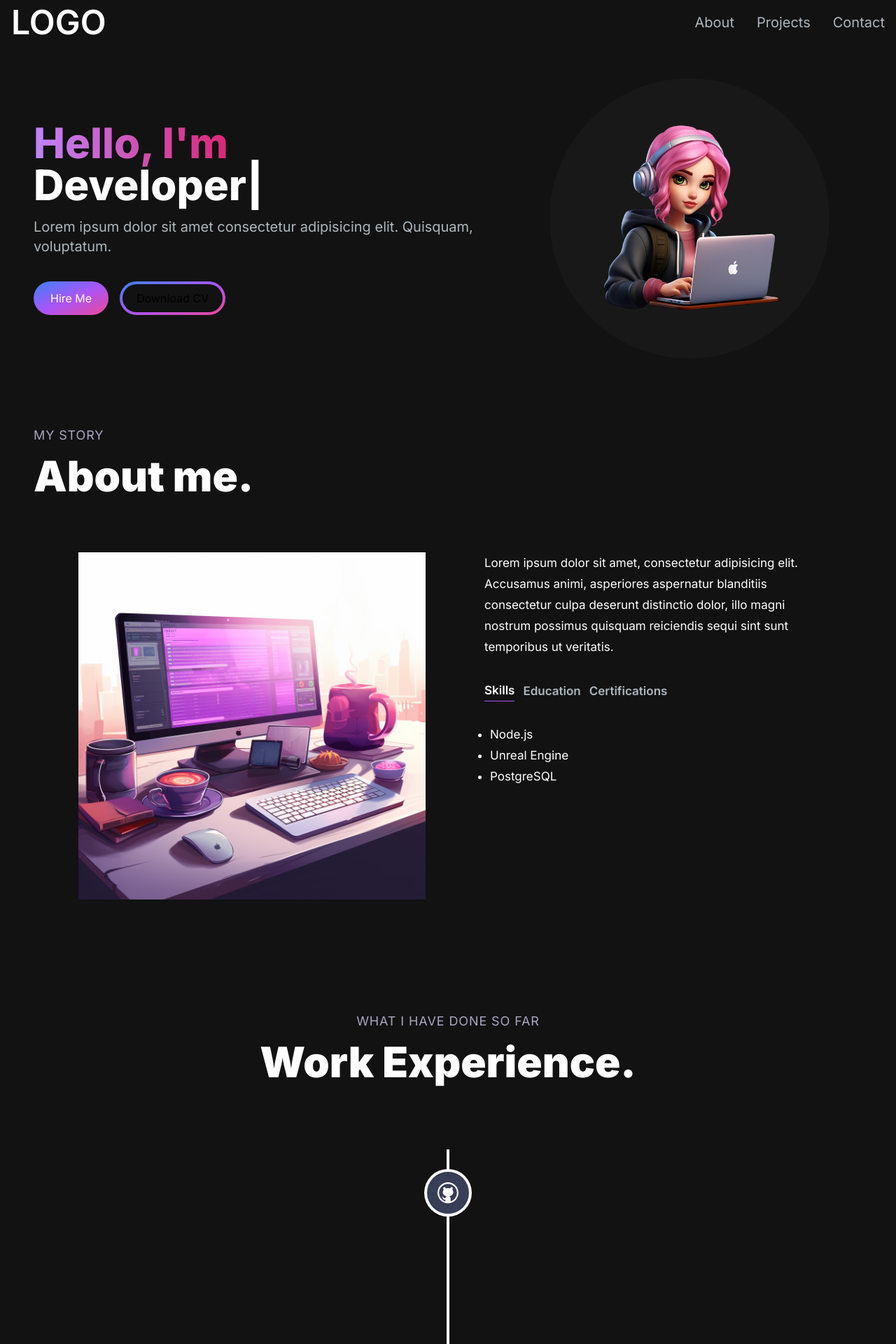
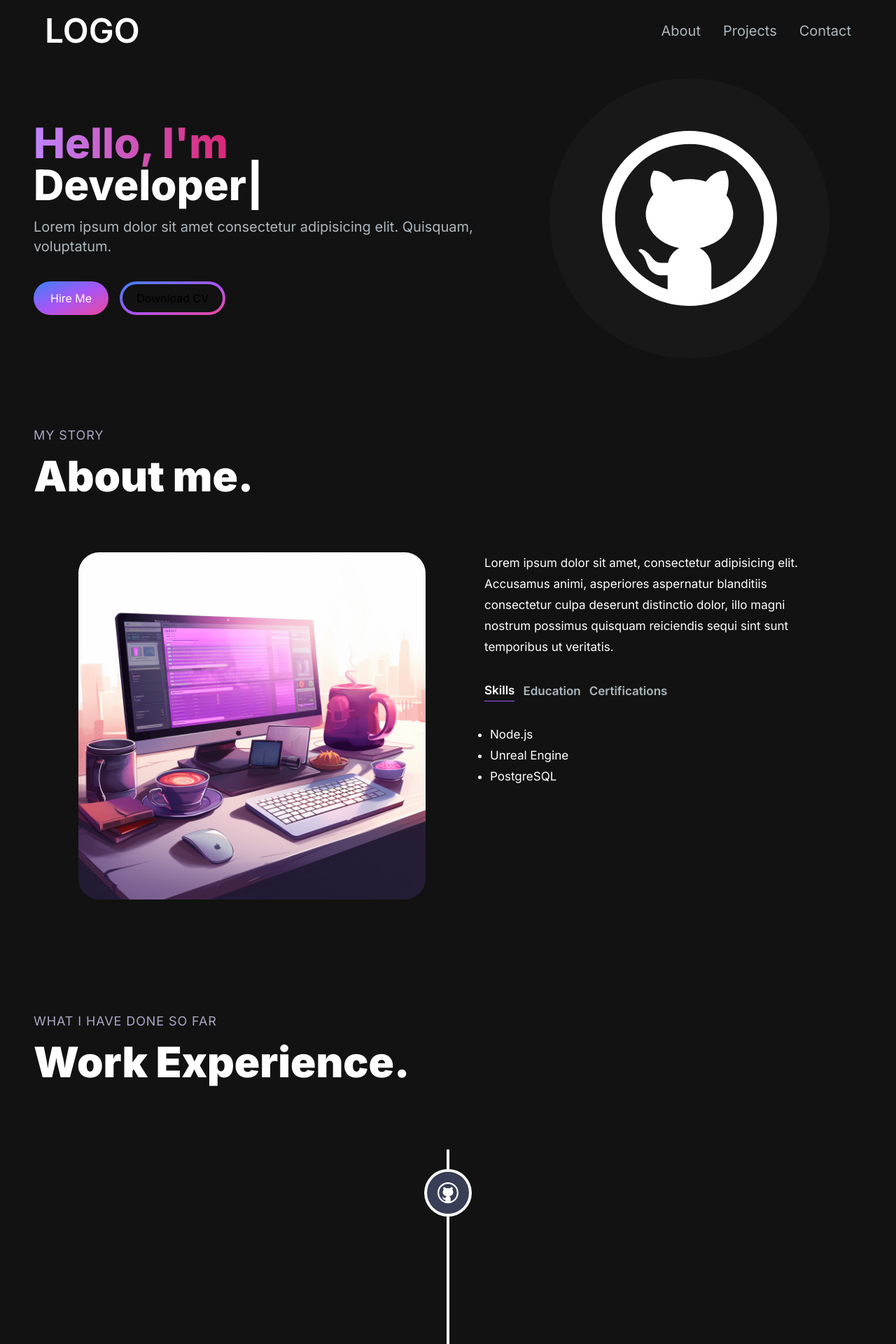
Before and after one commit to DiMs8P/Portfolio, a Next.js app: page / in a window 1280 px wide. Shown: the top 1920 px of the page at 70% size. Built offline with nearby package versions, Linux system fonts and the light colour scheme.

Commit message:
navbar design improvement

```diff
--- a/app/components/About.jsx
+++ b/app/components/About.jsx
@@ -65,6 +65,7 @@ const About = () => {
                       alt='AboutImage'
                       width={500}
                       height={500}
+                      className='rounded-[30px]'
                   />
                   <div className='mt-4 lg:ml-5 md:mt-0 text-[17px] leading-[30px] text-left flex flex-col h-full'>
                       <p>
--- a/app/components/Experience.jsx
+++ b/app/components/Experience.jsx
@@ -60,10 +60,10 @@ const Experience = () => {
   return (
     <div className='pt-24'>
       <motion.div variants={textVariant()}>
-        <p className={`${styles.sectionSubText} text-center`}>
+        <p className={`${styles.sectionSubText}`}>
           What I have done so far
         </p>
-        <h2 className={`${styles.sectionHeadText} text-center`}>
+        <h2 className={`${styles.sectionHeadText}`}>
           Work Experience.
         </h2>
       </motion.div>
--- a/app/components/Hero.jsx
+++ b/app/components/Hero.jsx
@@ -1,7 +1,7 @@
 "use client";
 import React from "react";
 import Image from "next/image";
-import HeroImage from "../../src/images/hero-image.png";
+import HeroImage from "../../src/github-icon.svg";
 import { TypeAnimation } from "react-type-animation";
 import { motion } from "framer-motion";
 import Link from "next/link";
--- a/app/components/Navbar.jsx
+++ b/app/components/Navbar.jsx
@@ -3,6 +3,7 @@ import React, {useState} from 'react'
 import Link from "next/link";
 import NavLink from "./NavLink";
 import MenuOverlay from "./MenuOverlay";
+import {styles} from "../styles"
 import {Bars3Icon, XMarkIcon} from "@heroicons/react/24/solid";
 
 const navLinks = [
@@ -24,9 +25,9 @@ const Navbar = () => {
     const [navbarOpen, setNavbarOpen] = useState(false);
 
     return (
-    <nav className='fixed top-0 left-0 right-0 z-10 bg-[#121212] bg-opacity-100'>
-        <div className='flex flex-wrap items-center justify-between mx-auto px-4 py-2'>
-            <Link href={"/"} className='text-2xl md:text-5xl text-white font-semibold'>
+        <nav className={`${ styles.paddingX } w-full flex-row fixed top-0 py-5 z-20 bg-[#121212]`}>
+            <div className='w-full flex justify-between items-center max-w-7xl mx-auto'>
+                <Link href={"/"} className='text-5xl text-white font-semibold'>
                     LOGO
                 </Link>
                 <div className='mobile-menu block md:hidden'>
--- a/app/page.js
+++ b/app/page.js
@@ -10,9 +10,8 @@ import Footer from "./components/Footer";
 export default function Home() {
   return (
       <main className="flex min-h-screen flex-col bg-[#121212]">
+          <Navbar/>
           <div className="container mt-24 mx-auto px-12 py-4">
-              <Navbar/>
-
             <HeroSection />
             <AboutSection />
             <WorkSection/>
--- a/app/styles.js
+++ b/app/styles.js
@@ -1,4 +1,6 @@
 const styles = {
+    paddingX: "sm:px-16 px-6",
+    paddingY: "sm:py-16 py-6",
     padding: "sm:px-16 px-6 sm:py-16 py-10",
 
     heroHeadText:
```
Lines whose indentation alone changed are shown as unchanged.
